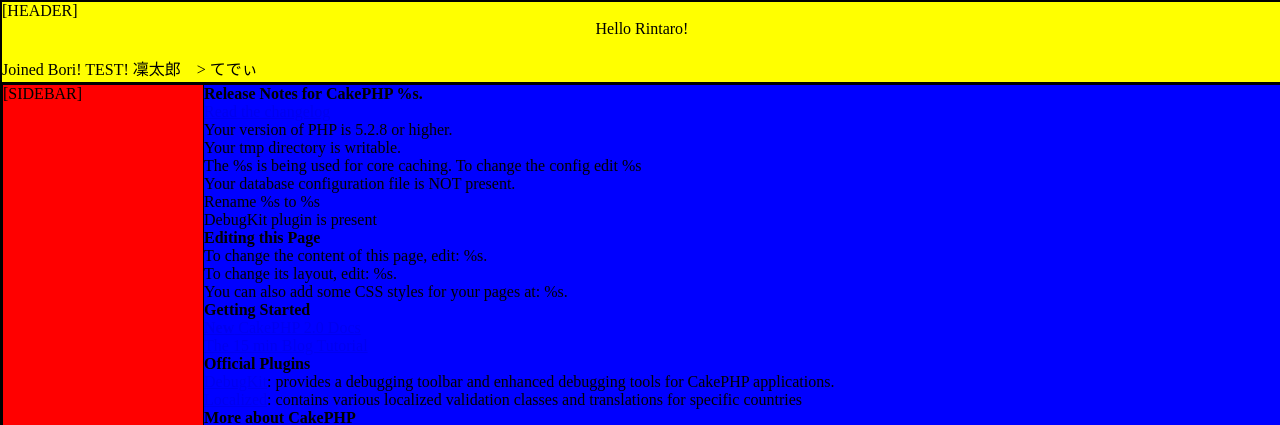
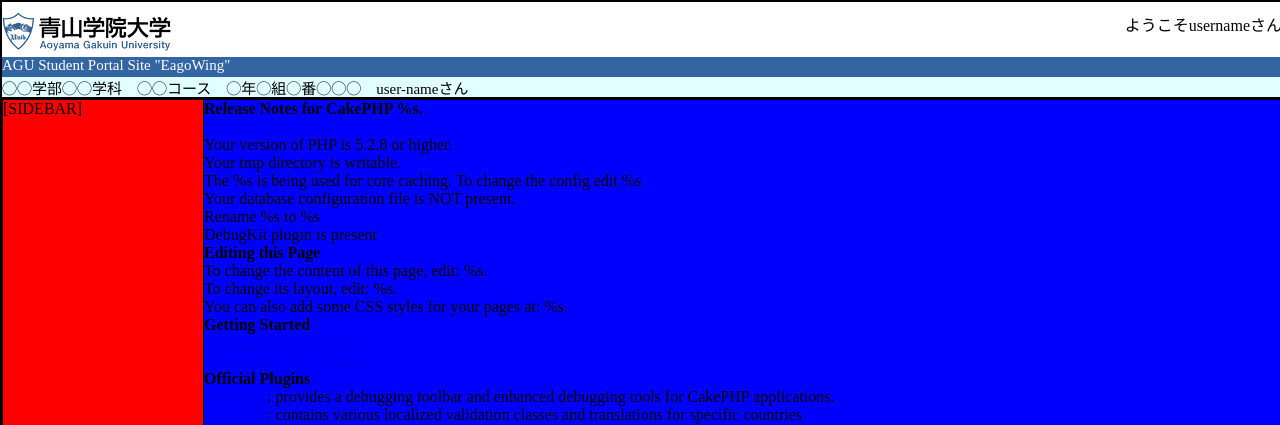
Before and after one commit to ribai/ag_dev, a CakePHP app: the page made by cakephp/app/View/Pages/home.ctp in a window 1280 px wide. Shown: the top 425 px of the page. Run offline with PHP 8.4 and a stand-in for CakePHP, Linux system fonts and the light colour scheme; the template is opened without the code that fills it, so the values that code supplies are empty; some libraries are stand-ins or nearby versions.

Commit message:
ヘッダーをとりあえずポータル風に

```diff
--- a/cakephp/app/View/Elements/header.ctp
+++ b/cakephp/app/View/Elements/header.ctp
@@ -1,5 +1,11 @@
-[HEADER]<br>
-<center>Hello Rintaro! </center><br>
-Joined Bori!
-TEST!
-凜太郎　> てでぃ
+<div class="border-header-img"><img src="img/logo-agu.gif" alt="logo" /><span class="user-name">ようこそusernameさん</span></div>
+
+
+
+<div class="border-header">
+  AGU Student Portal Site "EagoWing"
+</div>
+
+<div class="border-header-sub">
+◯◯学部◯◯学科　◯◯コース　◯年◯組◯番◯◯◯　user-nameさん
+</div>
--- a/cakephp/app/webroot/css/common.css
+++ b/cakephp/app/webroot/css/common.css
@@ -34,9 +34,9 @@
 /*header*/
 #header{
 	border:solid 1px #000;
-	background-color:yellow;
+	background-color:white;
 	width: 100%;
-	height:80px;
+	height:95px;
 }
 
 /*wrapper*/
@@ -71,3 +71,26 @@
 	width:100%;
 	height:80px;
 }
+.user-name{
+	float:right;
+}
+
+.border-header{
+	font-size: 15px;
+		color: white;
+	background-color: #3365a2;
+	width:100%;
+	height:20px;
+}
+.border-header-sub{
+font-size: 15px;
+	background-color: #e1ffff;
+	width:100%;
+	height: 20px;
+}
+.border-header-img{
+	padding-top:10px;
+	background-color: white;
+	width: 100%;
+	height: 45px;
+}
```
Also changed, not shown: cakephp/app/webroot/img/logo-agu.gif (added).
